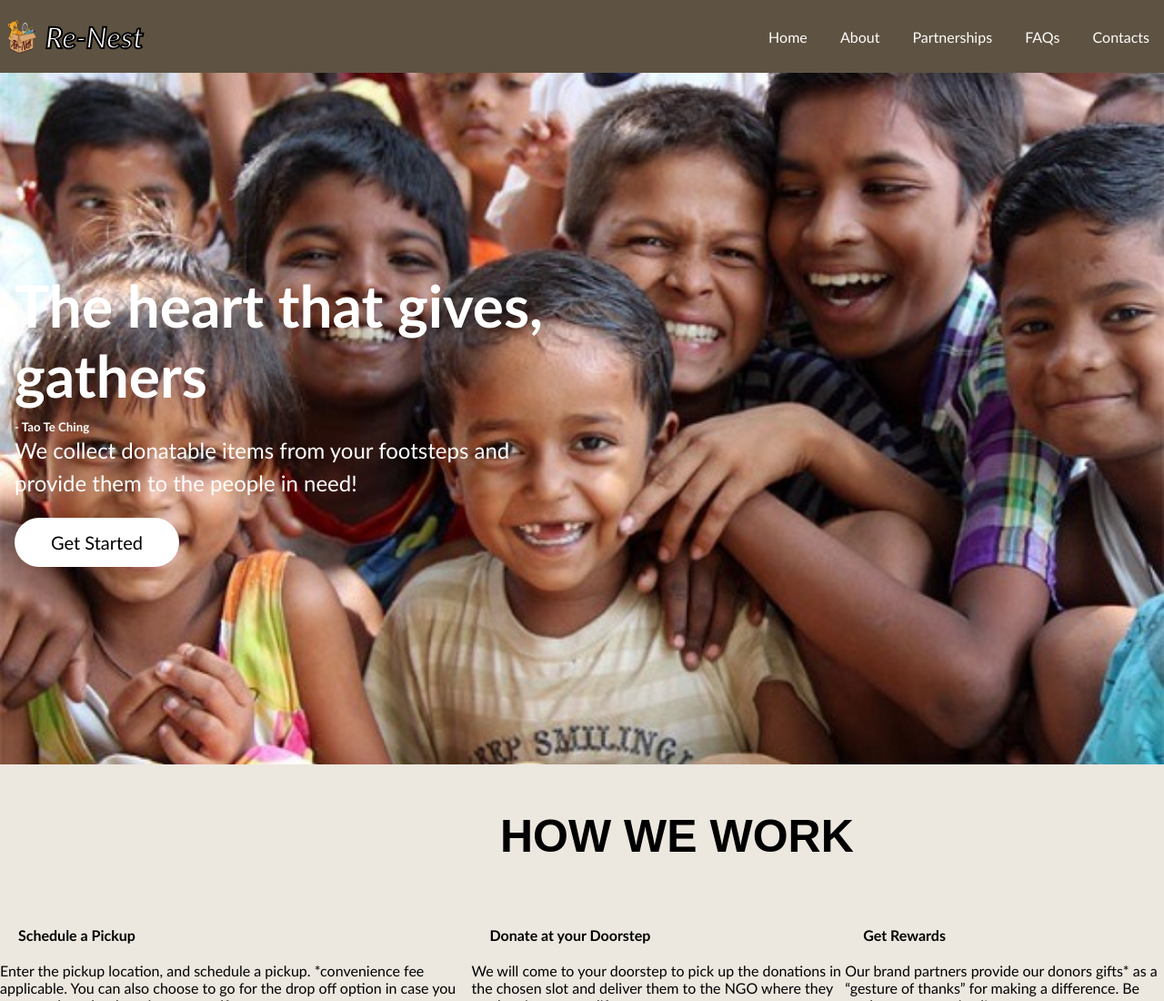
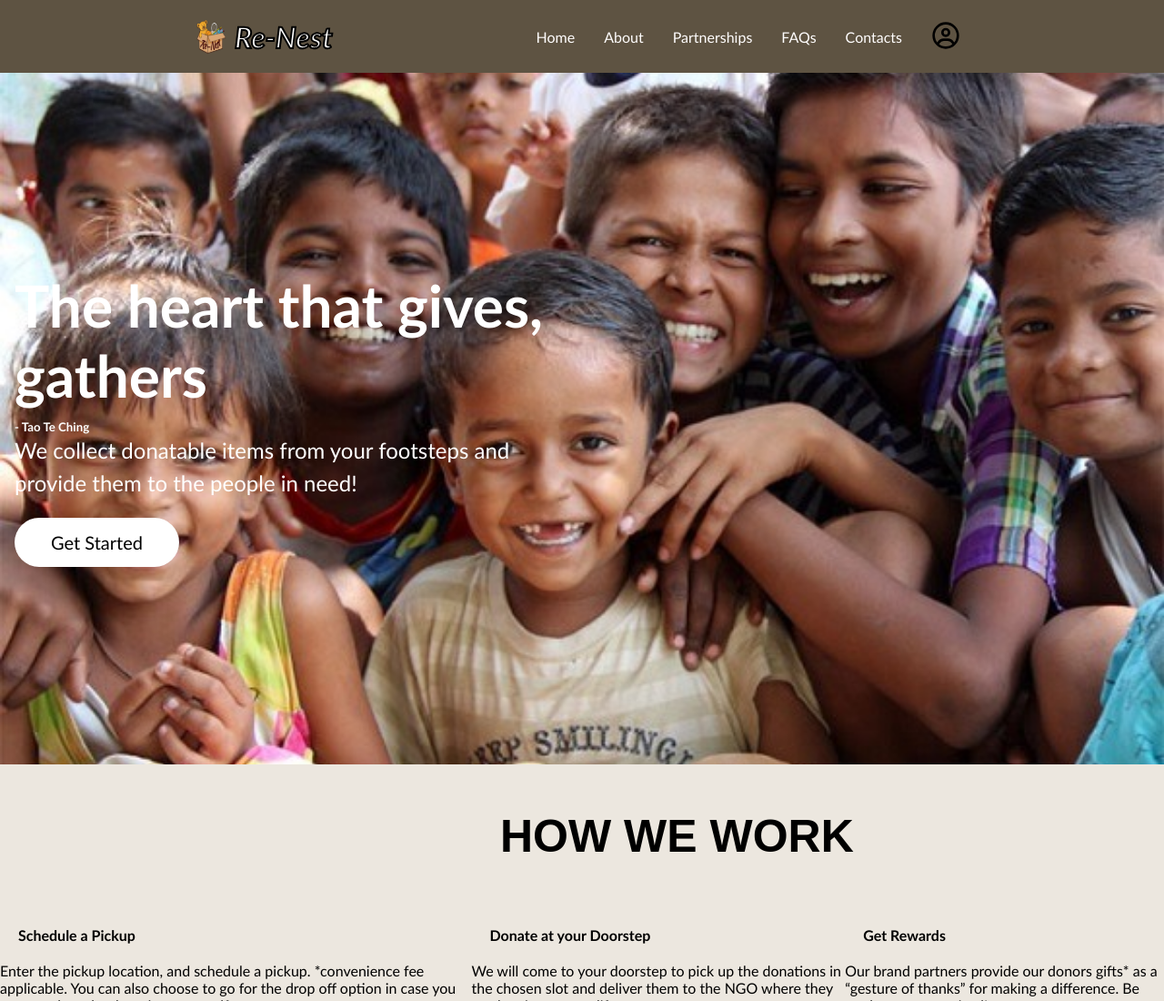
Before and after one commit to Shubhra-Narang/collect_and_donate, a plain HTML site: page index.html in a window 1280 px wide. Shown: the top 1100 px of the page at 91% size. Drawn offline with Linux system fonts and the light colour scheme.

Commit message:
logo added

```diff
--- a/index.html
+++ b/index.html
@@ -18,6 +18,12 @@
             <a href="/">Partnerships</a>
             <a href="/">FAQs</a>
             <a href="/">Contacts</a>
+
+            <a href="/"><svg xmlns="http://www.w3.org/2000/svg" width="32" height="32" viewBox="0 0 24 24" fill="none">
+              <path d="M22 12C22 17.5228 17.5228 22 12 22C6.47715 22 2 17.5228 2 12C2 6.47715 6.47715 2 12 2C17.5228 2 22 6.47715 22 12Z" stroke="#000000" stroke-width="2"/>
+              <path d="M14.75 9.5C14.75 11.0188 13.5188 12.25 12 12.25C10.4812 12.25 9.25 11.0188 9.25 9.5C9.25 7.98122 10.4812 6.75 12 6.75C13.5188 6.75 14.75 7.98122 14.75 9.5Z" stroke="#000000" stroke-width="2"/>
+              <path d="M5.5 19L6.0604 18.0193C6.95061 16.4614 8.60733 15.5 10.4016 15.5H13.5984C15.3927 15.5 17.0494 16.4614 17.9396 18.0193L18.5 19" stroke="#000000" stroke-width="2" stroke-linecap="square" stroke-linejoin="round"/>
+              </svg></i></a>
 
         </div>
 
--- a/style.css
+++ b/style.css
@@ -11,7 +11,7 @@
     /* background: rgb(69, 61, 50); */
     background-color:  rgb(94, 83, 66);
     display: flex;
-    justify-content: space-between;
+    justify-content: space-evenly;
     align-items: center;
     padding: 0rem calc((100vw - 1300px) / 2);
   }
@@ -32,6 +32,11 @@ display: flex;
     height: 50px;
     padding: 1px;
 
+  }
+
+  .nav-items{
+    align-items: center;
+    display: flex;
   }
 
 
```
Also changed, not shown: ngo.jpeg (added).
